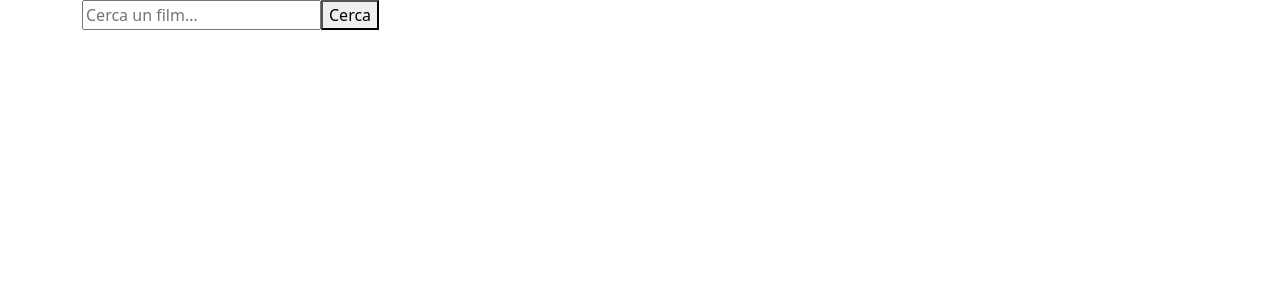
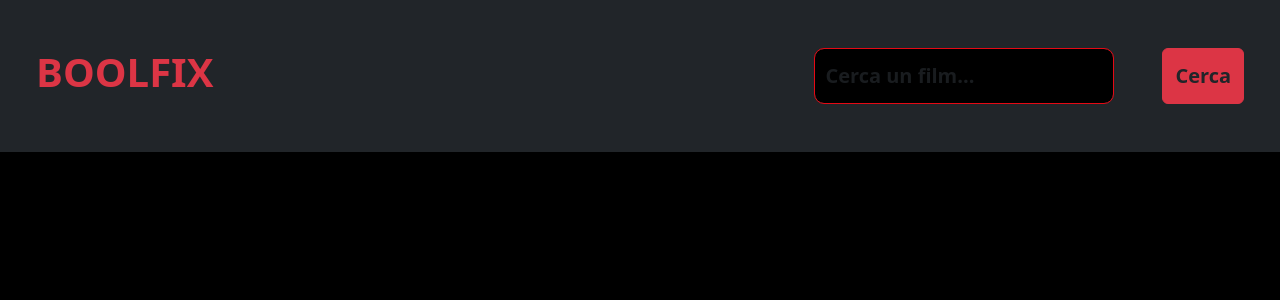
Before and after one commit to MicheleCasani/react-boolflix, a React (Vite) app: page / in a window 1280 px wide. Shown: the top 300 px of the page. Built offline with nearby package versions, Linux system fonts and the light colour scheme.

Commit message:
[UPD] add style

```diff
--- a/src/components/Header.jsx
+++ b/src/components/Header.jsx
@@ -2,16 +2,29 @@ import React from 'react';
 
 const Header = ({ query, setQuery, searchMovies }) => {
     return (
-        <header>
+        <header className='d-flex justifycontent-between'>
+
+            <div className='col-6 d-flex justify-content-start text-danger '>
+                <h1 className='logo'>BOOLFIX</h1>
+            </div>
+
+            <div className='col-6 d-flex justify-content-end '>
+
                 <input
+                    className='form-control mx-5 input-search'
                     type="text"
                     placeholder="Cerca un film..."
                     value={query}
                     onChange={(e) => setQuery(e.target.value)}  // aggiorna lo stato in MainPages
                 />
-            <button onClick={searchMovies}>
+
+                <button
+                    className='btn btn-danger text-dark btn-search'
+                    onClick={searchMovies}>
                     Cerca
                 </button>
+
+            </div>
         </header>
     );
 };
--- a/src/components/MovieCard.jsx
+++ b/src/components/MovieCard.jsx
@@ -36,10 +36,18 @@ const MovieCard = ({ movie }) => {
 
 
     return (
-        <div>
-            <img src={imagePath} alt="" />
-            <h3>{movie.title || movie.name}</h3>
-            <p><strong>Titolo originale:</strong> {movie.original_title || movie.original_name}</p>
+        <div className='movie-card' style={{ width: '18rem' }}>
+
+
+            <img className='card-img-top poster-img' src={imagePath} alt="" />
+
+
+            <div className='card-overlay'>
+
+                <h3 className='card-title '>{movie.title || movie.name}</h3>
+
+                <p ><strong>Titolo originale:</strong> {movie.original_title || movie.original_name}</p>
+
                 <p>
                     <strong>Lingua:</strong>
                     {' '}
@@ -52,13 +60,18 @@ const MovieCard = ({ movie }) => {
                         movie.original_language
                     )}
                 </p>
-            <p><strong>Voto:</strong> {starArray.map((number) => {
+
+                <p><strong >Voto:</strong> {starArray.map((number) => {
                     if (number <= vote) {
-                    return <span key={number}><i className="fa-solid fa-star"></i></span>;
+                        return <span key={number}><i className="fa-solid fa-star star-color"></i></span>;
                     } else {
-                    return <span key={number}><i className="fa-regular fa-star"></i></span>;
+                        return <span key={number}><i className="fa-regular fa-star star-color"></i></span>;
                     }
-            })}</p>
+                })}
+                </p>
+                <p className='overview'><strong>Trama:</strong> {movie.overview}</p>
+            </div>
+
         </div>
     );
 };
--- a/src/index.css
+++ b/src/index.css
@@ -0,0 +1,86 @@
+body {
+    background-color: #000;
+}
+
+/* header */
+.btn-search {
+    font-size: 20px;
+    font-weight: 600;
+
+}
+
+.input-search {
+    font-size: 20px;
+    font-weight: 600;
+}
+
+.logo {
+    font-weight: 700;
+}
+
+.input-search {
+    background-color: #000;
+    color: white;
+    border: 1px solid #e50914;
+    border-radius: 10px;
+    padding: 10px;
+    width: 300px;
+}
+
+/* main */
+
+.movie-card {
+    position: relative;
+    width: 200px;
+    height: 400px;
+    overflow: hidden;
+    margin: 10px;
+    border-radius: 10px;
+}
+
+.movie-card img {
+    width: 100%;
+    height: 100%;
+    object-fit: cover;
+    display: block;
+    transition: transform 0.3s ease;
+}
+
+.movie-card:hover .poster-img {
+    display: none;
+}
+
+
+.star-color {
+    color: #e50914;
+}
+
+.color-white {
+    color: #ffffff;
+}
+
+.card-overlay {
+    position: absolute;
+    top: 0;
+    left: 0;
+
+    background: rgba(0, 0, 0, 0.8);
+    color: white;
+    opacity: 0;
+    padding: 15px;
+    font-size: 0.9rem;
+    transition: opacity 0.3s ease;
+    overflow-y: auto;
+}
+
+.movie-card:hover .card-overlay {
+    opacity: 1;
+}
+
+.card-overlay img {
+    display: inline-block;
+    vertical-align: middle;
+    margin-left: 5px;
+    width: 25px;
+    height: 20px;
+}
--- a/src/pages/MainPages.jsx
+++ b/src/pages/MainPages.jsx
@@ -35,19 +35,25 @@ const MainPages = () => {
 
     return (
         <>
-            <div className='container'>
-                <Header
-                    query={search}
-                    setQuery={setSearch}
-                    searchMovies={searchMovies}
-                />
-                <div>
-                    {results.map((movie) => (
-                        <MovieCard key={movie.id} movie={movie} />
-                    ))}
-
+            <div className='row'>
+                <div className='col-12 p-5 bg-dark'>
+                    <Header
+                        query={search}
+                        setQuery={setSearch}
+                        searchMovies={searchMovies}
+                    />
                 </div>
             </div>
+            <div className='container my-3'>
+                <div className='row'>
+                    {results.map((movie) => (
+                        <div className="col-6 col-sm-4 col-md-3 col-lg-3 d-flex justify-content-center" key={movie.id}>
+                            <MovieCard movie={movie} />
+                        </div>
+                    ))}
+                </div>
+            </div>
+
         </>
     )
 }
```
Lines whose indentation alone changed are shown as unchanged.
